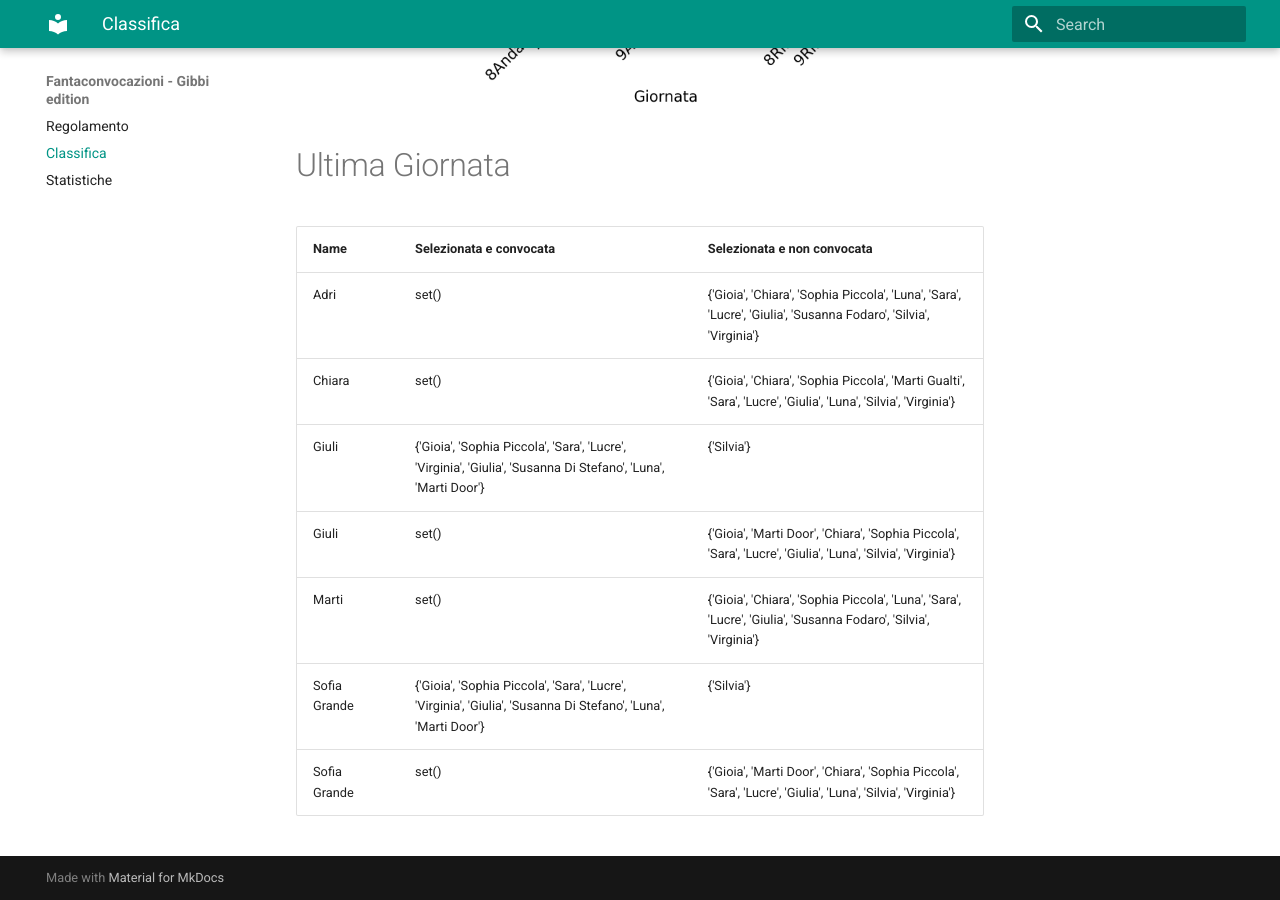
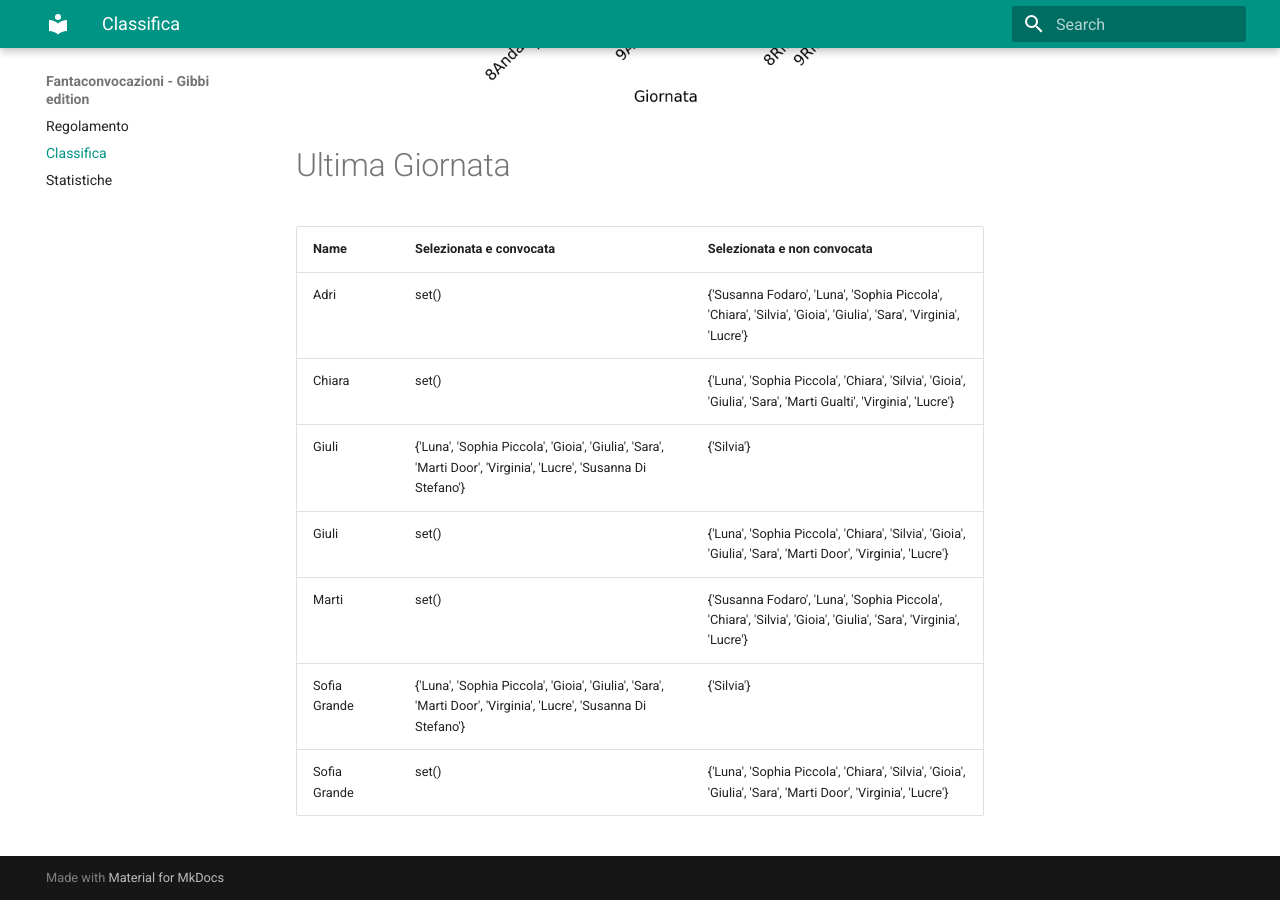
Before and after one commit to martinig94/fantagibbi, an MkDocs documentation site: the page built from docs/Classifica.md, in a window 1280 px wide and 900 px high, scrolled down 1003 px. Built offline with MkDocs 1.6.1 and Material for MkDocs 9.7.7, drawn with Linux system fonts in a browser that asks for light colours.

Commit message:
Auto-update from main.py

```diff
--- a/docs/Classifica.md
+++ b/docs/Classifica.md
@@ -18,11 +18,11 @@
 <!-- START_TABLE CORRECT -->
 | Name         | Selezionata e convocata                                                                                        | Selezionata e non convocata                                                                                      |
 |:-------------|:---------------------------------------------------------------------------------------------------------------|:-----------------------------------------------------------------------------------------------------------------|
-| Adri         | set()                                                                                                          | {'Gioia', 'Chiara', 'Sophia Piccola', 'Luna', 'Sara', 'Lucre', 'Giulia', 'Susanna Fodaro', 'Silvia', 'Virginia'} |
-| Chiara       | set()                                                                                                          | {'Gioia', 'Chiara', 'Sophia Piccola', 'Marti Gualti', 'Sara', 'Lucre', 'Giulia', 'Luna', 'Silvia', 'Virginia'}   |
-| Giuli        | {'Gioia', 'Sophia Piccola', 'Sara', 'Lucre', 'Virginia', 'Giulia', 'Susanna Di Stefano', 'Luna', 'Marti Door'} | {'Silvia'}                                                                                                       |
-| Giuli        | set()                                                                                                          | {'Gioia', 'Marti Door', 'Chiara', 'Sophia Piccola', 'Sara', 'Lucre', 'Giulia', 'Luna', 'Silvia', 'Virginia'}     |
-| Marti        | set()                                                                                                          | {'Gioia', 'Chiara', 'Sophia Piccola', 'Luna', 'Sara', 'Lucre', 'Giulia', 'Susanna Fodaro', 'Silvia', 'Virginia'} |
-| Sofia Grande | {'Gioia', 'Sophia Piccola', 'Sara', 'Lucre', 'Virginia', 'Giulia', 'Susanna Di Stefano', 'Luna', 'Marti Door'} | {'Silvia'}                                                                                                       |
-| Sofia Grande | set()                                                                                                          | {'Gioia', 'Marti Door', 'Chiara', 'Sophia Piccola', 'Sara', 'Lucre', 'Giulia', 'Luna', 'Silvia', 'Virginia'}     |
+| Adri         | set()                                                                                                          | {'Susanna Fodaro', 'Luna', 'Sophia Piccola', 'Chiara', 'Silvia', 'Gioia', 'Giulia', 'Sara', 'Virginia', 'Lucre'} |
+| Chiara       | set()                                                                                                          | {'Luna', 'Sophia Piccola', 'Chiara', 'Silvia', 'Gioia', 'Giulia', 'Sara', 'Marti Gualti', 'Virginia', 'Lucre'}   |
+| Giuli        | {'Luna', 'Sophia Piccola', 'Gioia', 'Giulia', 'Sara', 'Marti Door', 'Virginia', 'Lucre', 'Susanna Di Stefano'} | {'Silvia'}                                                                                                       |
+| Giuli        | set()                                                                                                          | {'Luna', 'Sophia Piccola', 'Chiara', 'Silvia', 'Gioia', 'Giulia', 'Sara', 'Marti Door', 'Virginia', 'Lucre'}     |
+| Marti        | set()                                                                                                          | {'Susanna Fodaro', 'Luna', 'Sophia Piccola', 'Chiara', 'Silvia', 'Gioia', 'Giulia', 'Sara', 'Virginia', 'Lucre'} |
+| Sofia Grande | {'Luna', 'Sophia Piccola', 'Gioia', 'Giulia', 'Sara', 'Marti Door', 'Virginia', 'Lucre', 'Susanna Di Stefano'} | {'Silvia'}                                                                                                       |
+| Sofia Grande | set()                                                                                                          | {'Luna', 'Sophia Piccola', 'Chiara', 'Silvia', 'Gioia', 'Giulia', 'Sara', 'Marti Door', 'Virginia', 'Lucre'}     |
 <!-- END_TABLE CORRECT -->
```
